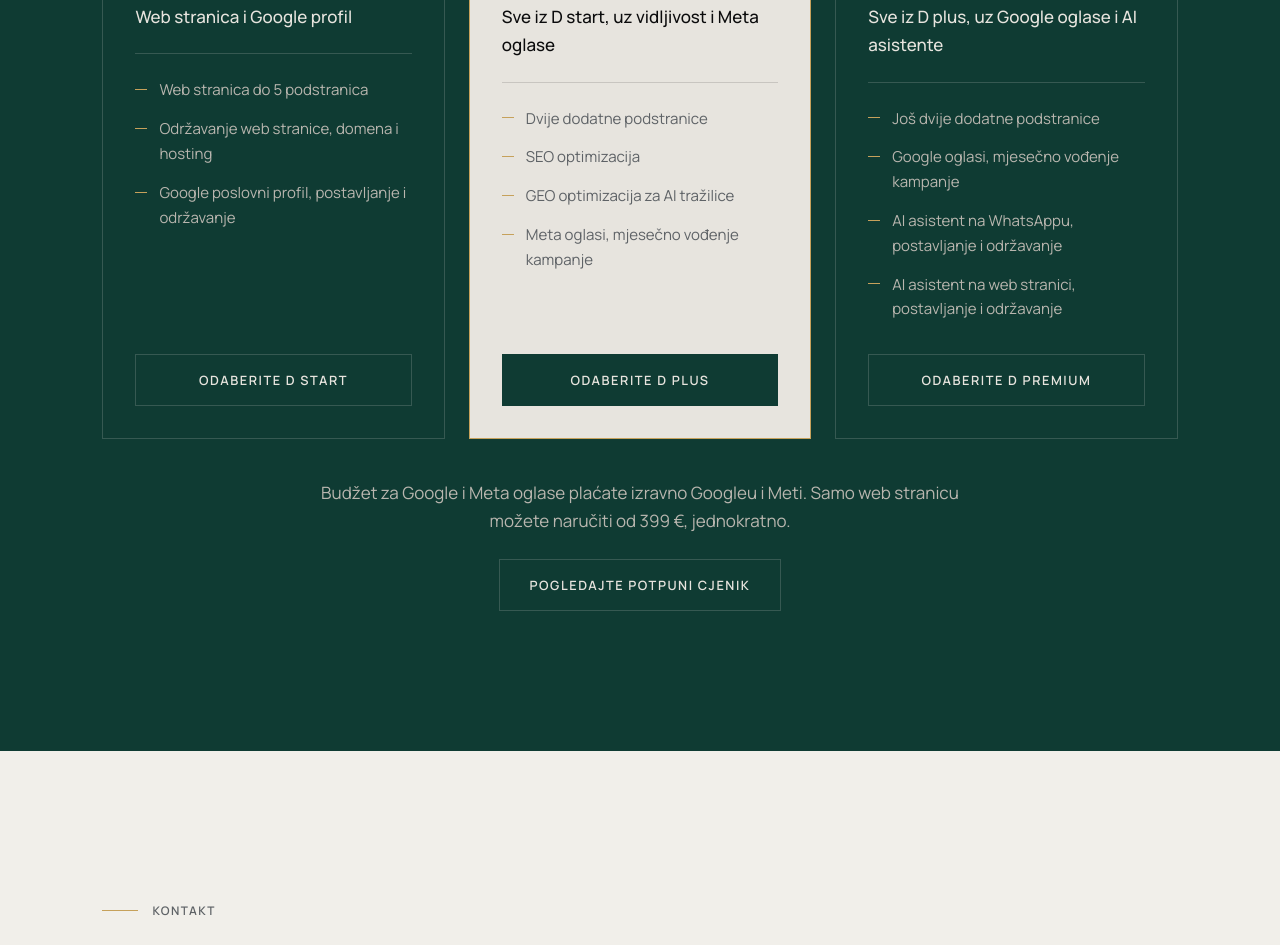
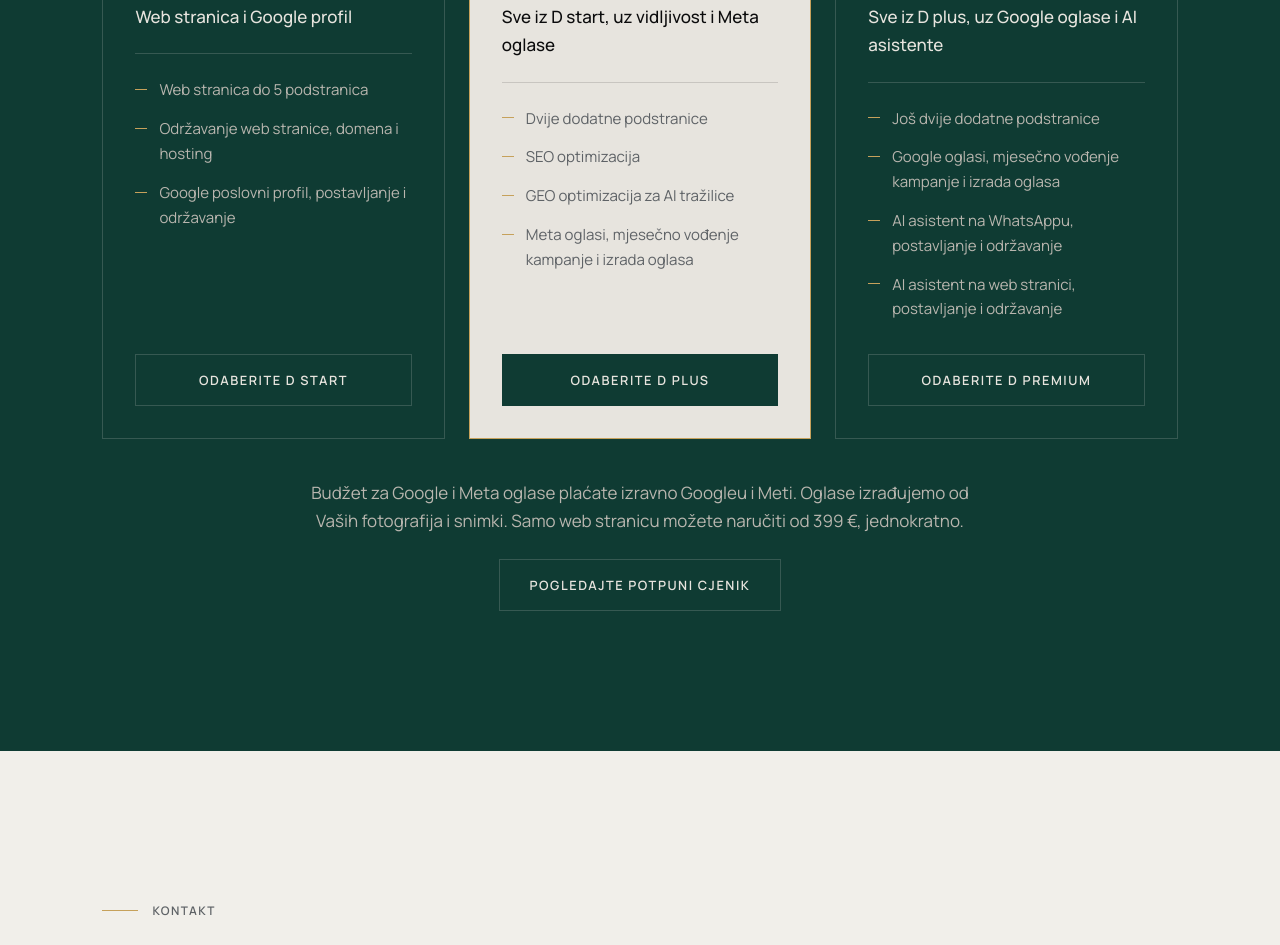
Before and after one commit to brunodobric/digitalni-partner-web, a plain HTML site: page index.html in a window 1280 px wide. Shown: the part 2728-3673 px from the top of the page. Drawn offline with Linux system fonts and the light colour scheme.

Commit message:
Oglasi: izrada sadržaja oglasa od klijentovih snimki uključena u vođenje (#8)
Claude-Session: https://claude.ai/code/session_018pvwnoRSbT6iqyz85s9cwB

Co-authored-by: Claude <noreply@anthropic.com>

```diff
--- a/index.html
+++ b/index.html
@@ -348,7 +348,7 @@ document.documentElement.classList.add("js-menu");
           <li>Dvije dodatne podstranice</li>
           <li>SEO optimizacija</li>
           <li>GEO optimizacija za AI tražilice</li>
-          <li>Meta oglasi, mjesečno vođenje kampanje</li>
+          <li>Meta oglasi, mjesečno vođenje kampanje i izrada oglasa</li>
         </ul>
         <a class="btn primary" href="kontakt.html?plan=paket%20D%20plus">Odaberite D plus</a>
       </article>
@@ -358,14 +358,14 @@ document.documentElement.classList.add("js-menu");
         <p class="from">Sve iz D plus, uz Google oglase i AI asistente</p>
         <ul>
           <li>Još dvije dodatne podstranice</li>
-          <li>Google oglasi, mjesečno vođenje kampanje</li>
+          <li>Google oglasi, mjesečno vođenje kampanje i izrada oglasa</li>
           <li>AI asistent na WhatsAppu, postavljanje i održavanje</li>
           <li>AI asistent na web stranici, postavljanje i održavanje</li>
         </ul>
         <a class="btn line" href="kontakt.html?plan=paket%20D%20premium">Odaberite D premium</a>
       </article>
     </div>
-    <p class="once">Budžet za Google i Meta oglase plaćate izravno Googleu i Meti. Samo web stranicu možete naručiti od 399 €, jednokratno.</p><div class="once-btn"><a class="btn line" href="cjenik.html">Pogledajte potpuni cjenik</a></div>
+    <p class="once">Budžet za Google i Meta oglase plaćate izravno Googleu i Meti. Oglase izrađujemo od Vaših fotografija i snimki. Samo web stranicu možete naručiti od 399 €, jednokratno.</p><div class="once-btn"><a class="btn line" href="cjenik.html">Pogledajte potpuni cjenik</a></div>
   </div>
 </section>
 
```
Also changed, not shown: cjenik.html (+6 -5 lines), usluge.html (+1 -1 lines).
